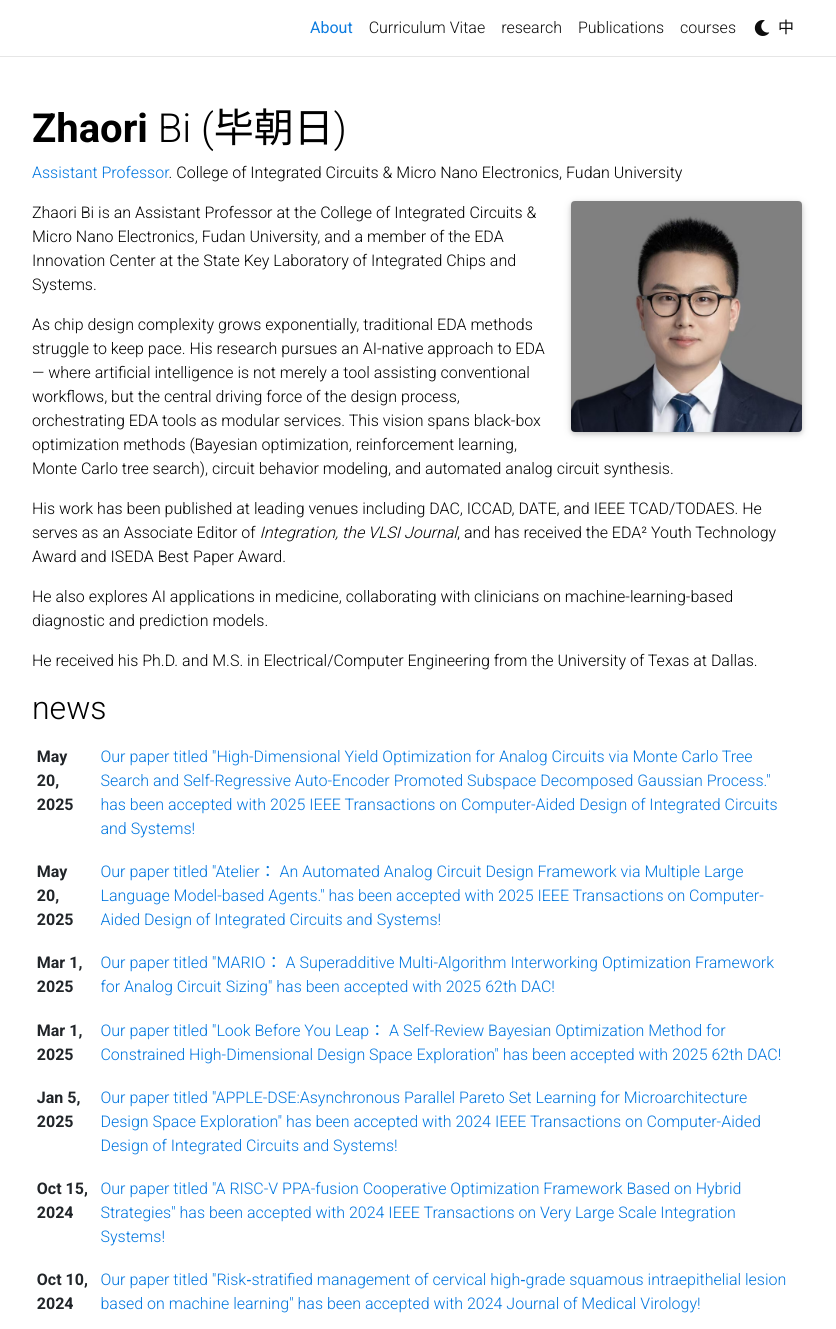
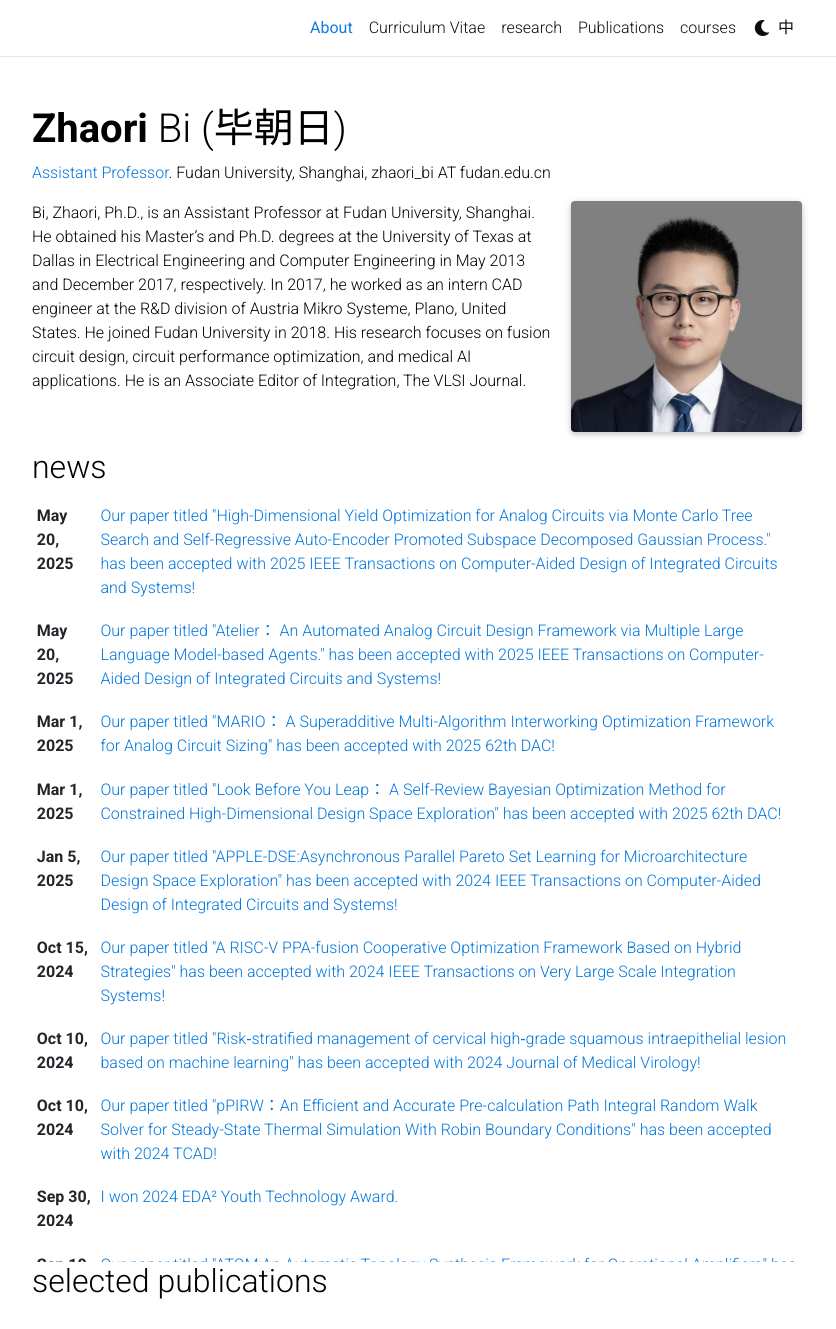
Before and after one commit to bzr2915/bzr2915, a Jekyll site: the page built from _pages/about.md, in a window 1280 px wide, cut to the strip 0-1329 px from the top of the page. Shown: the whole strip, without its empty margins (223-1059 px from the left). Built offline with Jekyll 4.4.1, drawn with Linux system fonts in a browser that asks for light colours; full-size pictures stand in for the smaller copies a plugin makes; comment, search, counter and statistics services are not loaded; a style sheet for code colours, icons or effects is not loaded.

Commit message:
revert: restore about pages to original bio text
Keep lang fields and social: true for language toggle and social icons.

```diff
--- a/_pages/about.md
+++ b/_pages/about.md
@@ -2,26 +2,18 @@
 layout: about
 title: About
 permalink: /
-subtitle: <a href='#'>Assistant Professor</a>. College of Integrated Circuits & Micro Nano Electronics, Fudan University
+subtitle: <a href='#'>Assistant Professor</a>. Fudan University, Shanghai, zhaori_bi AT fudan.edu.cn
 lang: en
 lang_alternate: /zh/
 
 profile:
   align: right
   image: prof_pic.jpg
-  image_circular: false
+  image_circular: false # crops the image to make it circular
 
-news: true
-latest_posts: true
-selected_papers: true
-social: true
+news: true  # includes a list of news items
+latest_posts: true  # includes a list of the newest posts
+selected_papers: true # includes a list of papers marked as "selected={true}"
+social: true  # includes social icons at the bottom of the page
 ---
-Zhaori Bi is an Assistant Professor at the College of Integrated Circuits & Micro Nano Electronics, Fudan University, and a member of the EDA Innovation Center at the State Key Laboratory of Integrated Chips and Systems.
-
-As chip design complexity grows exponentially, traditional EDA methods struggle to keep pace. His research pursues an AI-native approach to EDA — where artificial intelligence is not merely a tool assisting conventional workflows, but the central driving force of the design process, orchestrating EDA tools as modular services. This vision spans black-box optimization methods (Bayesian optimization, reinforcement learning, Monte Carlo tree search), circuit behavior modeling, and automated analog circuit synthesis.
-
-His work has been published at leading venues including DAC, ICCAD, DATE, and IEEE TCAD/TODAES. He serves as an Associate Editor of *Integration, the VLSI Journal*, and has received the EDA² Youth Technology Award and ISEDA Best Paper Award.
-
-He also explores AI applications in medicine, collaborating with clinicians on machine-learning-based diagnostic and prediction models.
-
-He received his Ph.D. and M.S. in Electrical/Computer Engineering from the University of Texas at Dallas.
+Bi, Zhaori, Ph.D., is an Assistant Professor at Fudan University, Shanghai. He obtained his Master's and Ph.D. degrees at the University of Texas at Dallas in Electrical Engineering and Computer Engineering in May 2013 and December 2017, respectively. In 2017, he worked as an intern CAD engineer at the R&D division of Austria Mikro Systeme, Plano, United States. He joined Fudan University in 2018. His research focuses on fusion circuit design, circuit performance optimization, and medical AI applications. He is an Associate Editor of Integration, The VLSI Journal.
```
Also changed, not shown: _pages/about_zh.md (+2 -10 lines).
